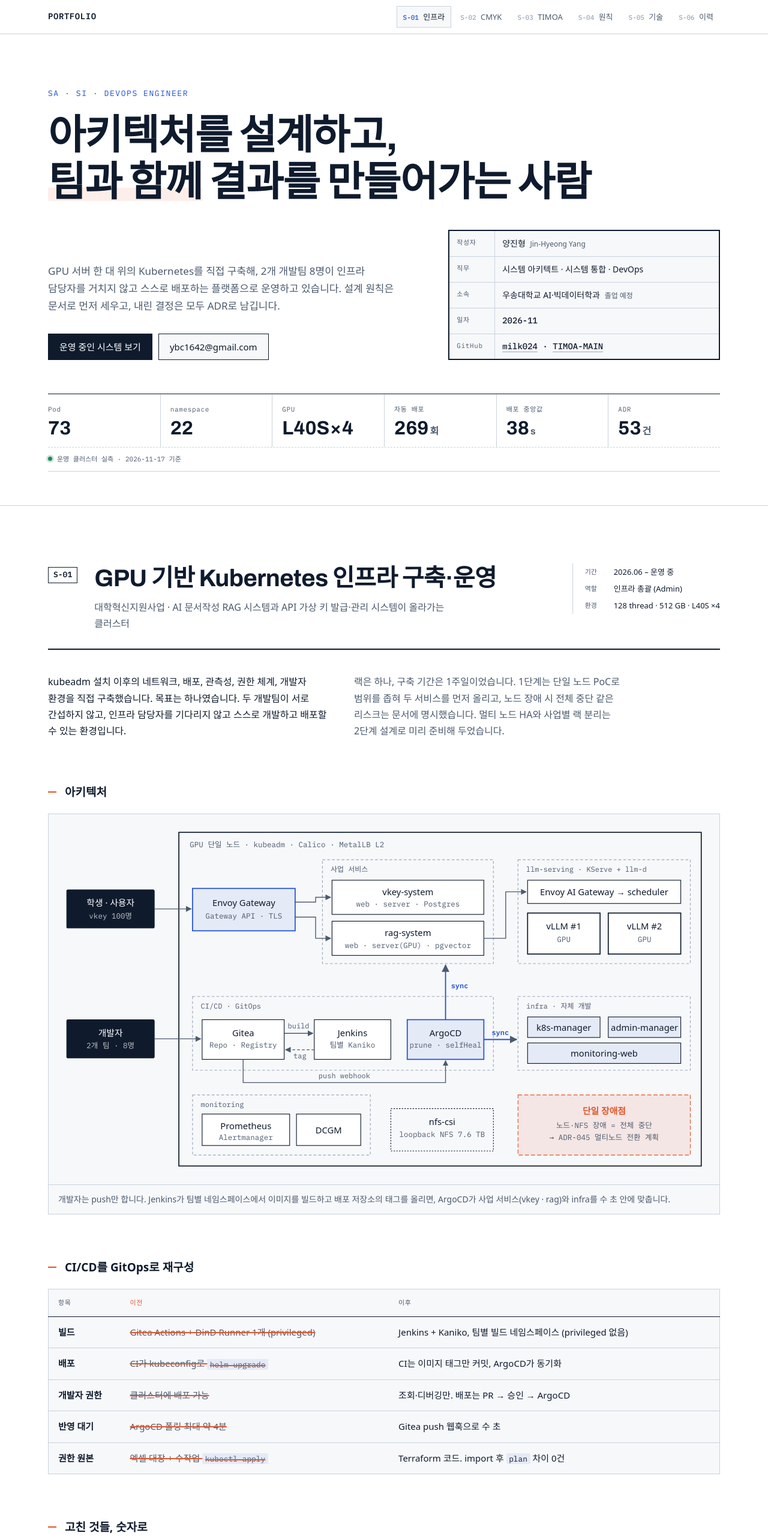
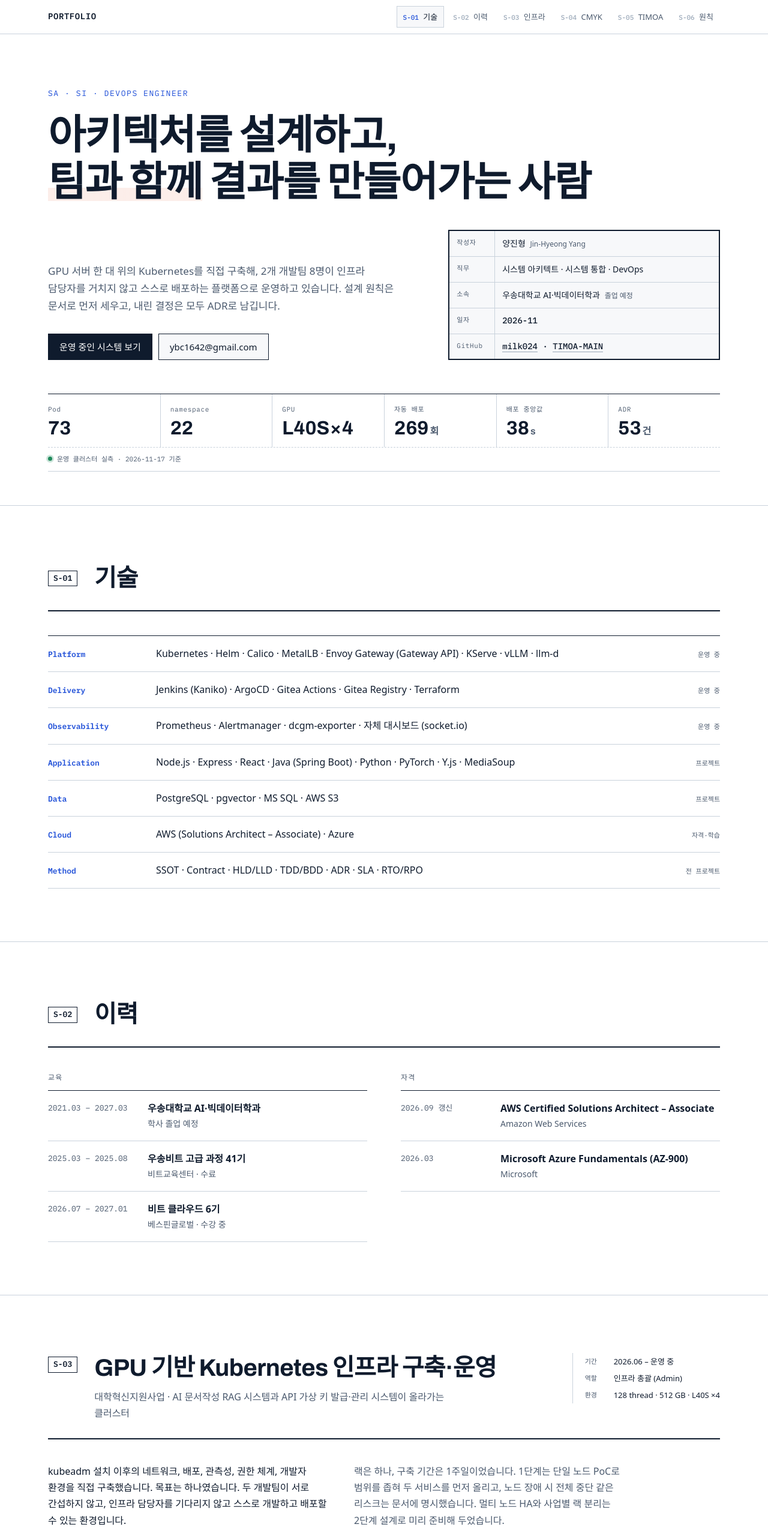
Before and after one commit to milk024/portfolio-web, a plain HTML site: page index.html in a window 1280 px wide. Shown: the top 2565 px of the page at 60% size. Drawn offline with Linux system fonts and the light colour scheme; a web font is replaced by a local one.

Commit message:
Move Stack and Record sections up after cover; renumber sheets
Co-Authored-By: Claude Opus 5.5 <noreply@anthropic.com>

```diff
--- a/index.html
+++ b/index.html
@@ -16,12 +16,12 @@
   <div class="wrap topbar-inner">
     <a class="brand" href="#top">PORTFOLIO</a>
     <nav class="sheets" aria-label="섹션">
-      <a href="#infra"><b>S-01</b> 인프라</a>
-      <a href="#cmyk"><b>S-02</b> CMYK</a>
-      <a href="#timoa"><b>S-03</b> TIMOA</a>
-      <a href="#principles"><b>S-04</b> 원칙</a>
-      <a href="#stack"><b>S-05</b> 기술</a>
-      <a href="#record"><b>S-06</b> 이력</a>
+      <a href="#stack"><b>S-01</b> 기술</a>
+      <a href="#record"><b>S-02</b> 이력</a>
+      <a href="#infra"><b>S-03</b> 인프라</a>
+      <a href="#cmyk"><b>S-04</b> CMYK</a>
+      <a href="#timoa"><b>S-05</b> TIMOA</a>
+      <a href="#principles"><b>S-06</b> 원칙</a>
     </nav>
   </div>
 </header>
@@ -65,11 +65,57 @@
   </div>
 </section>
 
-<!-- ============ S-01 INFRA ============ -->
+<!-- ============ S-01 STACK ============ -->
+<section class="sheet" id="stack">
+  <div class="wrap">
+    <header class="sheet-head simple">
+      <p class="sheet-no">S-01</p>
+      <h2>기술</h2>
+    </header>
+    <div class="stack">
+      <div class="layer"><p class="layer-name">Platform</p><p class="layer-items">Kubernetes · Helm · Calico · MetalLB · Envoy Gateway (Gateway API) · KServe · vLLM · llm-d</p><p class="layer-where">운영 중</p></div>
+      <div class="layer"><p class="layer-name">Delivery</p><p class="layer-items">Jenkins (Kaniko) · ArgoCD · Gitea Actions · Gitea Registry · Terraform</p><p class="layer-where">운영 중</p></div>
+      <div class="layer"><p class="layer-name">Observability</p><p class="layer-items">Prometheus · Alertmanager · dcgm-exporter · 자체 대시보드 (socket.io)</p><p class="layer-where">운영 중</p></div>
+      <div class="layer"><p class="layer-name">Application</p><p class="layer-items">Node.js · Express · React · Java (Spring Boot) · Python · PyTorch · Y.js · MediaSoup</p><p class="layer-where">프로젝트</p></div>
+      <div class="layer"><p class="layer-name">Data</p><p class="layer-items">PostgreSQL · pgvector · MS SQL · AWS S3</p><p class="layer-where">프로젝트</p></div>
+      <div class="layer"><p class="layer-name">Cloud</p><p class="layer-items">AWS (Solutions Architect – Associate) · Azure</p><p class="layer-where">자격·학습</p></div>
+      <div class="layer"><p class="layer-name">Method</p><p class="layer-items">SSOT · Contract · HLD/LLD · TDD/BDD · ADR · SLA · RTO/RPO</p><p class="layer-where">전 프로젝트</p></div>
+    </div>
+  </div>
+</section>
+
+<!-- ============ S-02 RECORD ============ -->
+<section class="sheet" id="record">
+  <div class="wrap">
+    <header class="sheet-head simple">
+      <p class="sheet-no">S-02</p>
+      <h2>이력</h2>
+    </header>
+    <div class="record">
+      <div>
+        <h3 class="rec-h">교육</h3>
+        <ul class="timeline">
+          <li><span class="when">2021.03 – 2027.03</span><p><b>우송대학교 AI·빅데이터학과</b>학사 졸업 예정</p></li>
+          <li><span class="when">2025.03 – 2025.08</span><p><b>우송비트 고급 과정 41기</b>비트교육센터 · 수료</p></li>
+          <li><span class="when">2026.07 – 2027.01</span><p><b>비트 클라우드 6기</b>베스핀글로벌 · 수강 중</p></li>
+        </ul>
+      </div>
+      <div>
+        <h3 class="rec-h">자격</h3>
+        <ul class="timeline">
+          <li><span class="when">2026.09 갱신</span><p><b>AWS Certified Solutions Architect – Associate</b>Amazon Web Services</p></li>
+          <li><span class="when">2026.03</span><p><b>Microsoft Azure Fundamentals (AZ-900)</b>Microsoft</p></li>
+        </ul>
+      </div>
+    </div>
+  </div>
+</section>
+
+<!-- ============ S-03 INFRA ============ -->
 <section class="sheet" id="infra">
   <div class="wrap">
     <header class="sheet-head">
-      <p class="sheet-no">S-01</p>
+      <p class="sheet-no">S-03</p>
       <div>
         <h2>GPU 기반 Kubernetes 인프라 구축·운영</h2>
         <p class="sheet-sub">대학혁신지원사업 · AI 문서작성 RAG 시스템과 API 가상 키 발급·관리 시스템이 올라가는 클러스터</p>
@@ -280,11 +326,11 @@
   </div>
 </section>
 
-<!-- ============ S-02 CMYK ============ -->
+<!-- ============ S-04 CMYK ============ -->
 <section class="sheet" id="cmyk">
   <div class="wrap">
     <header class="sheet-head">
-      <p class="sheet-no">S-02</p>
+      <p class="sheet-no">S-04</p>
       <div>
         <h2>CMYK Grayspot Detection System</h2>
         <p class="sheet-sub">HP 산학협력 · CMYK 인쇄물의 Grayspot 결함을 Level 0–5로 분류하는 AI 탐지 시스템</p>
@@ -330,11 +376,11 @@
   </div>
 </section>
 
-<!-- ============ S-03 TIMOA ============ -->
+<!-- ============ S-05 TIMOA ============ -->
 <section class="sheet" id="timoa">
   <div class="wrap">
     <header class="sheet-head">
-      <p class="sheet-no">S-03</p>
+      <p class="sheet-no">S-05</p>
       <div>
         <h2>T.I.M.O.A 코딩 협업 플랫폼</h2>
         <p class="sheet-sub sheet-sub--wide">우송 비트 고급 과정 · VS Live Share, Notion, Slack, Discord를 하나로 묶은 실시간 협업 데스크탑 앱</p>
@@ -416,11 +462,11 @@
   </div>
 </section>
 
-<!-- ============ S-04 PRINCIPLES ============ -->
+<!-- ============ S-06 PRINCIPLES ============ -->
 <section class="sheet" id="principles">
   <div class="wrap">
     <header class="sheet-head simple">
-      <p class="sheet-no">S-04</p>
+      <p class="sheet-no">S-06</p>
       <h2>일하는 원칙</h2>
     </header>
     <div class="principles">
@@ -444,52 +490,6 @@
   </div>
 </section>
 
-<!-- ============ S-05 STACK ============ -->
-<section class="sheet" id="stack">
-  <div class="wrap">
-    <header class="sheet-head simple">
-      <p class="sheet-no">S-05</p>
-      <h2>기술</h2>
-    </header>
-    <div class="stack">
-      <div class="layer"><p class="layer-name">Platform</p><p class="layer-items">Kubernetes · Helm · Calico · MetalLB · Envoy Gateway (Gateway API) · KServe · vLLM · llm-d</p><p class="layer-where">운영 중</p></div>
-      <div class="layer"><p class="layer-name">Delivery</p><p class="layer-items">Jenkins (Kaniko) · ArgoCD · Gitea Actions · Gitea Registry · Terraform</p><p class="layer-where">운영 중</p></div>
-      <div class="layer"><p class="layer-name">Observability</p><p class="layer-items">Prometheus · Alertmanager · dcgm-exporter · 자체 대시보드 (socket.io)</p><p class="layer-where">운영 중</p></div>
-      <div class="layer"><p class="layer-name">Application</p><p class="layer-items">Node.js · Express · React · Java (Spring Boot) · Python · PyTorch · Y.js · MediaSoup</p><p class="layer-where">프로젝트</p></div>
-      <div class="layer"><p class="layer-name">Data</p><p class="layer-items">PostgreSQL · pgvector · MS SQL · AWS S3</p><p class="layer-where">프로젝트</p></div>
-      <div class="layer"><p class="layer-name">Cloud</p><p class="layer-items">AWS (Solutions Architect – Associate) · Azure</p><p class="layer-where">자격·학습</p></div>
-      <div class="layer"><p class="layer-name">Method</p><p class="layer-items">SSOT · Contract · HLD/LLD · TDD/BDD · ADR · SLA · RTO/RPO</p><p class="layer-where">전 프로젝트</p></div>
-    </div>
-  </div>
-</section>
-
-<!-- ============ S-06 RECORD ============ -->
-<section class="sheet" id="record">
-  <div class="wrap">
-    <header class="sheet-head simple">
-      <p class="sheet-no">S-06</p>
-      <h2>이력</h2>
-    </header>
-    <div class="record">
-      <div>
-        <h3 class="rec-h">교육</h3>
-        <ul class="timeline">
-          <li><span class="when">2021.03 – 2027.03</span><p><b>우송대학교 AI·빅데이터학과</b>학사 졸업 예정</p></li>
-          <li><span class="when">2025.03 – 2025.08</span><p><b>우송비트 고급 과정 41기</b>비트교육센터 · 수료</p></li>
-          <li><span class="when">2026.07 – 2027.01</span><p><b>비트 클라우드 6기</b>베스핀글로벌 · 수강 중</p></li>
-        </ul>
-      </div>
-      <div>
-        <h3 class="rec-h">자격</h3>
-        <ul class="timeline">
-          <li><span class="when">2026.09 갱신</span><p><b>AWS Certified Solutions Architect – Associate</b>Amazon Web Services</p></li>
-          <li><span class="when">2026.03</span><p><b>Microsoft Azure Fundamentals (AZ-900)</b>Microsoft</p></li>
-        </ul>
-      </div>
-    </div>
-  </div>
-</section>
-
 </main>
 
 <footer class="foot">
```
